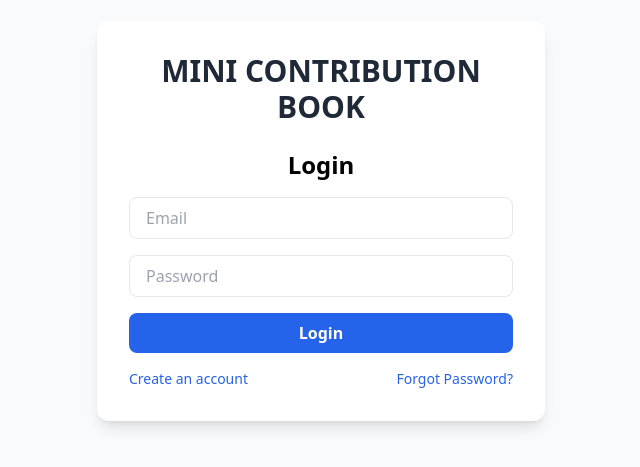
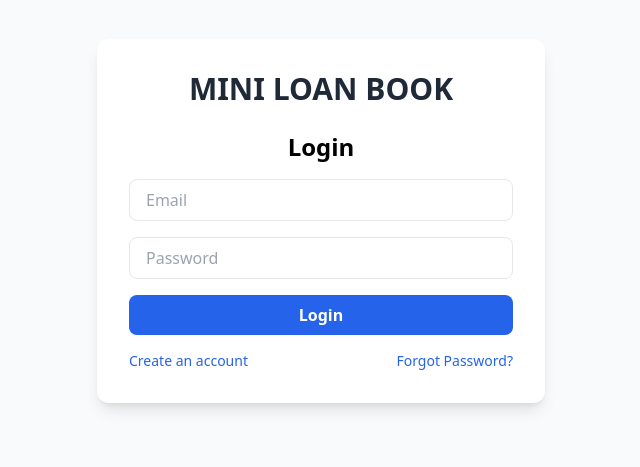
Before and after one commit to visalordonline/contribution, a plain HTML site: page minibook.html in a window 1280 px wide. Shown: the part 179-646 px from the top of the page, without its empty margins (319-959 px from the left). Drawn offline with nearby package versions, Linux system fonts and the light colour scheme; no server answers.

Commit message:
Add files via upload

```diff
--- a/minibook.html
+++ b/minibook.html
@@ -3,7 +3,7 @@
 <head>
     <meta charset="UTF-8" />
     <meta name="viewport" content="width=device-width, initial-scale=1.0" />
-    <title>MINI CONTRIBUTION BOOK</title>
+    <title>MINI LOAN BOOK</title>
     <script src="https://cdn.tailwindcss.com"></script>
     <style>
         .modal-backdrop { background-color: rgba(0, 0, 0, 0.5); }
@@ -232,6 +232,7 @@
             if (!userId) return;
             const contributorsCollectionRef = collection(db, `artifacts/${appId}/users/${userId}/contributors`);
             onSnapshot(contributorsCollectionRef, (snapshot) => {
+                // --- FIX: Ensure all contributors are loaded! ---
                 allContributors = snapshot.docs.map(doc => {
                     let data = doc.data();
                     if (!Array.isArray(data.tickDates)) {
@@ -251,6 +252,7 @@
                         .map(item => item.date);
                     return { id: doc.id, ...data };
                 });
+                console.log('Loaded contributors:', allContributors); // Debug
                 renderTable(allContributors);
                 if (allContributors.length > 0) tableContainer.classList.remove('hidden');
             }, (error) => {
@@ -441,10 +443,10 @@
 
     <!-- --- Main Application UI (Hidden by default) --- -->
     <div id="app-container" class="hidden w-full max-w-7xl">
-        <h1 class="text-2xl font-bold text-gray-800" style="color: blue; margin-top: 10px;">MINI CONTRIBUTION BOOK </h1>
+        <h1 class="text-2xl font-bold text-gray-800" style="color: blue; margin-top: 10px;">MINI LOAN BOOK </h1>
         <div id="dashboard-name" class="text-lg font-semibold text-gray-700 mb-2"></div>
         <div class="flex justify-between items-center mb-6">
-            <h1 style=" font-family: 'Courier New', Courier, monospace;" >MINI CONTRIBUTION BOOK</h1>
+            <h1 style=" font-family: 'Courier New', Courier, monospace;" >MINI LOAN BOOK</h1>
             <div class="flex space-x-4">
                 <button id="show-modal-btn" class="bg-blue-600 text-white font-semibold px-4 py-2 rounded-lg shadow-lg hover:bg-blue-700 transition duration-300">
                     Add New Contributor
@@ -516,7 +518,7 @@
 
     <!-- --- Authentication UI (Visible by default) --- -->
     <div id="login-container" class="w-full max-w-md mx-auto p-8 bg-white rounded-xl shadow-lg">
-        <h1 class="text-3xl font-bold text-center mb-6 text-gray-800">MINI CONTRIBUTION BOOK</h1>
+        <h1 class="text-3xl font-bold text-center mb-6 text-gray-800">MINI LOAN BOOK</h1>
         <div id="auth-forms" class="flex flex-col gap-6">
             <!-- Login Form -->
             <div id="login-form-div">
@@ -533,7 +535,7 @@
             </div>
             <!-- Register Form (hidden) -->
             <div id="register-form-div" class="hidden">
-                <h2 class="text-2xl font-bold mb-4 text-center">Create Account</h2>
+                <h2 class="text-2xl font-bold mb-4 text-center">Create <span>MINI LOAN BOOK</span> Account</h2>
                 <form id="register-form" class="grid grid-cols-1 gap-4">
                     <input type="text" id="register-name" placeholder="Your Name" required class="border px-4 py-2 rounded-lg" />
                     <input type="email" id="register-email" placeholder="Email" required class="border px-4 py-2 rounded-lg" />
```
Also changed, not shown: 6month.html (+2 -0 lines), January.html (+7 -5 lines), daily.html (+4 -2 lines).
